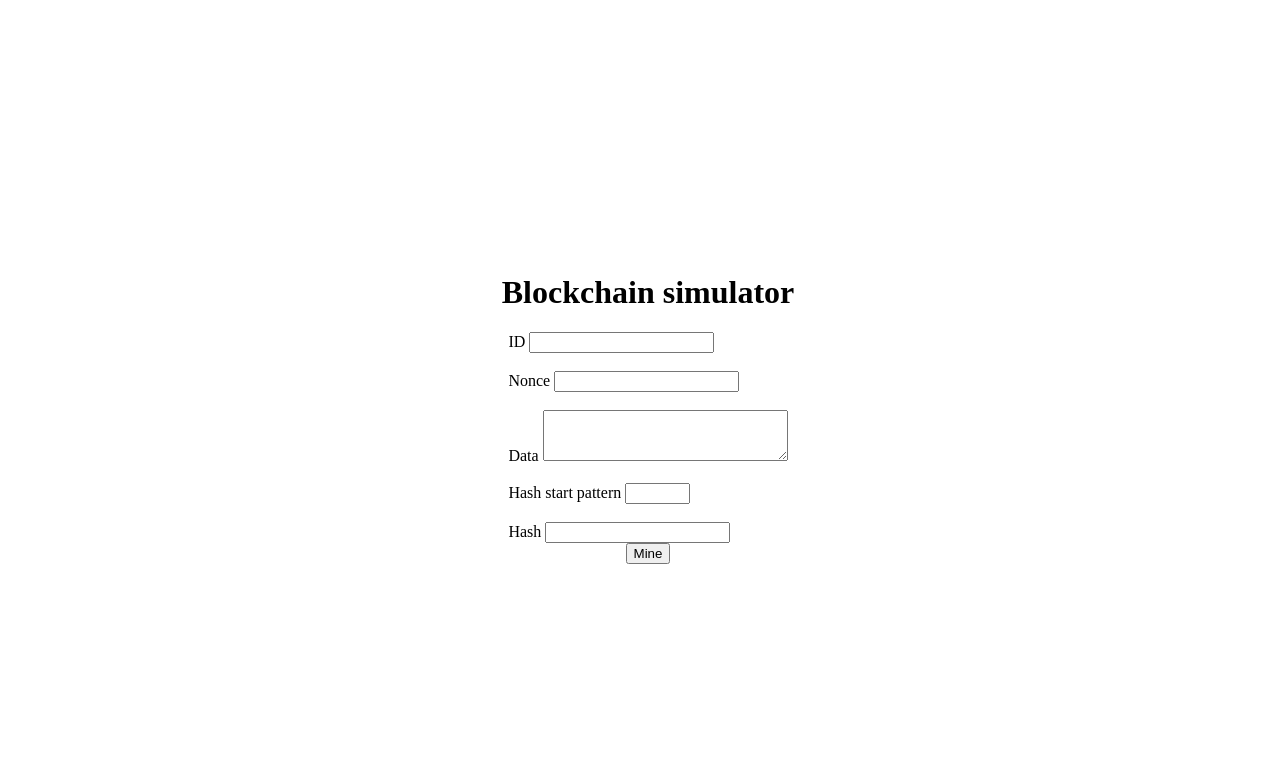
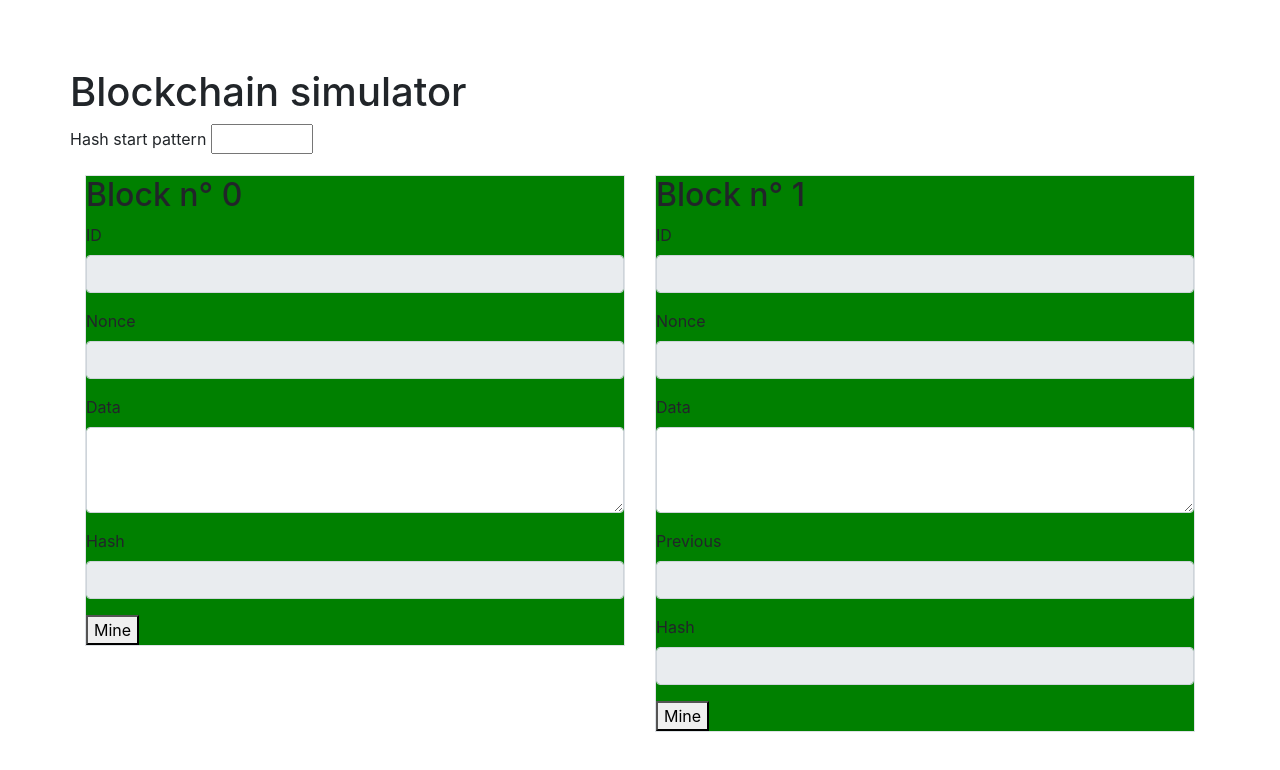
Before and after one commit to AmbryN/blockchain-wasm, a website built with webpack: page www/index.html in a window 1280 px wide. Built offline with nearby package versions, Linux system fonts and the light colour scheme; what blockchain-wasm would draw is missing.

Commit message:
Chain prototype + styling for block validity check

```diff
--- a/www/index.html
+++ b/www/index.html
@@ -3,6 +3,12 @@
   <head>
     <meta charset="utf-8" />
     <title>Blockchain simulation</title>
+    <link
+      rel="stylesheet"
+      href="https://stackpath.bootstrapcdn.com/bootstrap/4.3.1/css/bootstrap.min.css"
+      integrity="sha384-ggOyR0iXCbMQv3Xipma34MD+dH/1fQ784/j6cY/iJTQUOhcWr7x9JvoRxT2MZw1T"
+      crossorigin="anonymous"
+    />
     <style>
       body {
         position: absolute;
@@ -18,29 +24,12 @@
     </style>
   </head>
   <body>
+    <div class="container">
+      <div class="row">
         <h1>Blockchain simulator</h1>
-    <form id="block">
-      <label for="id">ID</label>
-      <input
-        type="text"
-        readonly="true"
-        value=""
-        name="id"
-        id="id"
-      /><br /><br />
-
-      <label for="nonce">Nonce</label>
-      <input
-        type="text"
-        readonly="true"
-        value=""
-        name="nonce"
-        id="nonce"
-      /><br /><br />
-
-      <label for="data">Data</label>
-      <textarea name="data" id="data" cols="28" rows="3"></textarea><br /><br />
-
+      </div>
+      <div class="row">
+        <p>
           <label for="pattern">Hash start pattern</label>
           <input
             type="text"
@@ -49,12 +38,122 @@
             id="pattern"
             maxlength="5"
             size="5"
-      /><br /><br />
+          />
+        </p>
+      </div>
+      <div class="row">
+        <div class="col-sm">
+          <form class="border" id="block">
+            <h2>Block n° 0</h2>
+            <div class="form-group">
+              <label for="id1">ID</label>
+              <input
+                class="form-control"
+                type="text"
+                readonly="true"
+                value=""
+                name="id"
+                id="id"
+              />
+            </div>
+            <div class="form-group">
+              <label for="nonce">Nonce</label>
+              <input
+                class="form-control"
+                type="text"
+                readonly="true"
+                value=""
+                name="nonce"
+                id="nonce"
+              />
+            </div>
+            <div class="form-group">
+              <label for="data">Data</label>
+              <textarea
+                class="form-control"
+                name="data"
+                id="data"
+                cols="28"
+                rows="3"
+              ></textarea>
+            </div>
+            <div class="form-group">
+              <label for="hash">Hash</label>
+              <input
+                class="form-control"
+                type="text"
+                readonly="true"
+                value=""
+                name="hash"
+                id="hash"
+              />
+            </div>
+            <button id="mine">Mine</button>
+          </form>
+        </div>
+        <div class="col-sm">
+          <form class="border" id="block1">
+            <h2>Block n° 1</h2>
+            <div class="form-group">
+              <label for="id1">ID</label>
+              <input
+                class="form-control"
+                type="text"
+                readonly="true"
+                value=""
+                name="id1"
+                id="id1"
+              />
+            </div>
+            <div class="form-group">
+              <label for="nonce1">Nonce</label>
+              <input
+                class="form-control"
+                type="text"
+                readonly="true"
+                value=""
+                name="nonce1"
+                id="nonce1"
+              />
+            </div>
+            <div class="form-group">
+              <label for="data1">Data</label>
+              <textarea
+                class="form-control"
+                name="data1"
+                id="data1"
+                cols="28"
+                rows="3"
+              ></textarea>
+            </div>
+            <div class="form-group">
+              <label for="previous1">Previous</label>
+              <input
+                class="form-control"
+                type="text"
+                readonly="true"
+                value=""
+                name="previous1"
+                id="previous1"
+              />
+            </div>
+            <div class="form-group">
+              <label for="hash1">Hash</label>
+              <input
+                class="form-control"
+                type="text"
+                readonly="true"
+                value=""
+                name="hash1"
+                id="hash1"
+              />
+            </div>
+            <button id="mine1">Mine</button>
+          </form>
+        </div>
+      </div>
+    </div>
 
-      <label for="hash">Hash</label>
-      <input type="text" readonly="true" value="" name="hash" id="hash" />
-    </form>
-    <button id="mine">Mine</button>
     <script src="./bootstrap.js"></script>
   </body>
 </html>
--- a/www/index.js
+++ b/www/index.js
@@ -1,15 +1,59 @@
 import { Block, init_panic_hook } from "blockchain-wasm";
 
-// Get the elements from the UI
+const pattern = document.getElementById("pattern");
+
+// Get the elements from the UI for block 0
+const blockForm = document.getElementById("block");
 const id = document.getElementById("id");
 const nonce = document.getElementById("nonce");
 const data = document.getElementById("data");
-const pattern = document.getElementById("pattern");
 const hash = document.getElementById("hash");
 const mineBtn = document.getElementById("mine");
 
-// Initializes a block
-const block = Block.new();
+// Get the elements from the UI for block 1
+const blockForm1 = document.getElementById("block1");
+const id1 = document.getElementById("id1");
+const nonce1 = document.getElementById("nonce1");
+const data1 = document.getElementById("data1");
+const hash1 = document.getElementById("hash1");
+const mineBtn1 = document.getElementById("mine1");
+
+// Defines blockchain
+class Blockchain {
+  constructor() {
+    this.blocks = [];
+  }
+
+  addBlock() {
+    let lenght = this.blocks.length;
+    let block = Block.new(length);
+    if (length != 0) {
+      block.set_previous(this.blocks[length - 1].get_hash());
+    }
+    this.blocks.push(block);
+  }
+
+  getBlock(id) {
+    return this.blocks[id];
+  }
+
+  /* When a block is mined, updates
+    the previous attribute of the next one */
+  updateNextBlock(block) {
+    let nextBlock = this.blocks[block.get_id() + 1];
+    nextBlock.set_previous(block.get_hash());
+  }
+}
+
+// Initializes a blockchain
+const chain = new Blockchain();
+
+// Add blocks
+chain.addBlock();
+const block = chain.getBlock(0);
+block.mine("");
+chain.addBlock();
+const block1 = chain.getBlock(1);
 
 // Initializes the UI with the block's attributes
 function init() {
@@ -18,17 +62,79 @@ function init() {
   nonce.value = block.get_nonce();
   data.value = block.get_data();
   hash.value = block.get_hash();
+
+  id1.value = block1.get_id();
+  nonce1.value = block1.get_nonce();
+  data1.value = block1.get_data();
+  hash1.value = block1.get_hash();
+  previous1.value = hash.value;
+
+  checkValidity();
 }
 
 // Updates the UI when hash got recalculated
 function update() {
   nonce.value = block.get_nonce();
   hash.value = block.get_hash();
+
+  nonce1.value = block1.get_nonce();
+  hash1.value = block1.get_hash();
+  previous1.value = hash.value;
+
+  checkValidity();
 }
 
-mineBtn.addEventListener("click", () => {
+/* Checks validity of the hashes with
+    with regards to the set pattern:
+    it they don't match, turns the block to red
+    if they match, turns the block to green */
+function checkValidity() {
+  if (hash.value.startsWith(pattern.value)) {
+    blockForm.style.backgroundColor = "#008000";
+  } else {
+    blockForm.style.backgroundColor = "#FF0000";
+  }
+  if (
+    hash1.value.startsWith(pattern.value) &&
+    previous1.value.startsWith(pattern.value)
+  ) {
+    blockForm1.style.backgroundColor = "#008000";
+  } else {
+    blockForm1.style.backgroundColor = "#FF0000";
+  }
+}
+
+/* When data changes, compute a hash
+  without using the given pattern */
+
+data.addEventListener("input", () => {
+  block.set_data(data.value);
+  block.mine("");
+  block1.mine("");
+  update();
+});
+
+data1.addEventListener("input", () => {
+  block1.set_data(data1.value);
+  block1.mine("");
+  update();
+});
+
+/* When mine buttons are clicked,
+  compute a hash that starts with the pattern */
+
+mineBtn.addEventListener("click", e => {
+  e.preventDefault();
   block.set_data(data.value);
   block.mine(pattern.value);
+  chain.updateNextBlock(block);
+  update();
+});
+
+mineBtn1.addEventListener("click", e => {
+  e.preventDefault();
+  block1.set_data(data1.value);
+  block1.mine(pattern.value);
   update();
 });
 
```
Also changed, not shown: README.md, 1 other file. Lines whose indentation alone changed are shown as unchanged.
